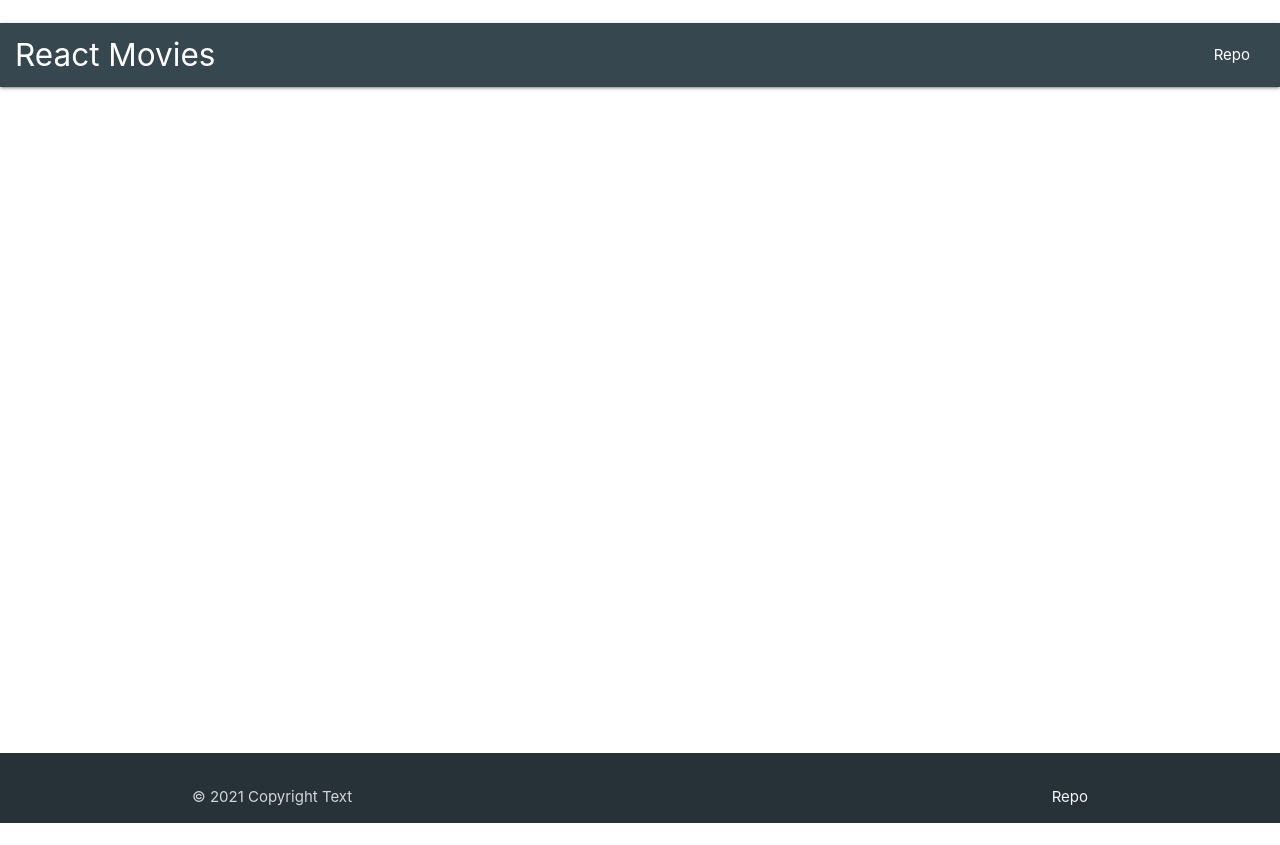
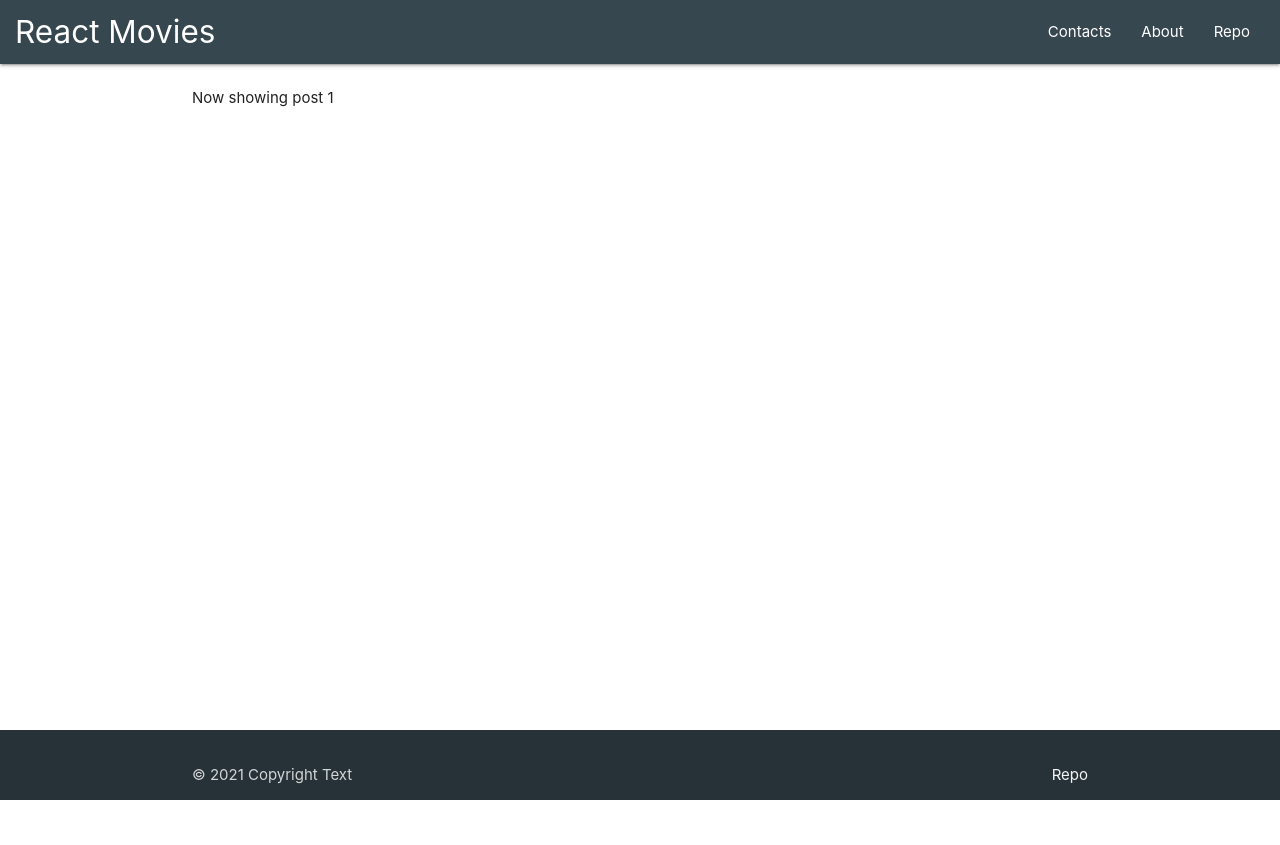
Before and after one commit to PavelMelnik94/food-project, a React (Create React App) app: page /movies/1 in a window 1280 px wide. After the commit the page ends 800 px from the top, so only its background shows below. Built offline with nearby package versions, Linux system fonts and the light colour scheme.

Commit message:
роутинг, свич, страница not found, и два хука из реакт-роутера: useParams, useHistory - знакомлюсь

```diff
--- a/src/App.js
+++ b/src/App.js
@@ -7,22 +7,27 @@ import "./App.css";
 import Home from "./pages/Home";
 import Contact from "./pages/Contact";
 import About from "./pages/About";
+import NotFound from "./pages/NotFound";
+import Movie from "./components/Movie";
 
 function App() {
   return (
-    <div className="content">
+    <div className="app">
+      <Router>
       <Header />
 
       <main className="container content">
-        <Router>
-<Route path='/about' component={About} />
-<Route path='/contact' component={Contact} />
-<Route path='/Home' component={Home} />
-
-        </Router>
+          <Switch>
+            <Route exact path="/" component={Home} />
+            <Route path="/about" component={About} />
+            <Route path="/contacts" component={Contact} />
+            <Route path='/movies/:title' component={ Movie } />
+            <Route component={NotFound} />
+          </Switch>
       </main>
 
       <Footer />
+        </Router>
     </div>
   );
 }
--- a/src/components/Header.jsx
+++ b/src/components/Header.jsx
@@ -1,14 +1,23 @@
+import { Link } from 'react-router-dom'
+
+
 function Header() {
   return (
     <>
       <nav className="blue-grey darken-3 nav">
         <div className="nav-wrapper">
-          <a href="#!" className="brand-logo">
+          <Link to="/" className="brand-logo">
             React Movies
-          </a>
+          </Link>
           <ul id="nav-mobile" className="right hide-on-med-and-down ">
             <li>
-              <a href="https://github.com/PavelMelnik94/food-project">Repo</a>
+              <Link to="/contacts">Contacts</Link>
+            </li>
+            <li>
+              <Link to="/about">About</Link>
+            </li>
+            <li>
+              <a href="https://github.com/PavelMelnik94/food-project" >Repo</a>
             </li>
           </ul>
         </div>
--- /dev/null
+++ b/src/components/Movie.jsx
@@ -0,0 +1,10 @@
+import React from "react";
+import {useParams, useHistory} from 'react-router-dom';
+
+export default function Movie() {
+
+    let { title } = useParams();
+    console.log(title);
+
+    return <div>Now showing post {title}</div>;
+}
--- a/src/pages/Contact.jsx
+++ b/src/pages/Contact.jsx
@@ -1,9 +1,9 @@
 import React from "react";
 
-export default function Contact() {
+export default function Contacts() {
   return (
     <div>
-      <h1>contact</h1>
+      <h1>contacts</h1>
     </div>
   );
 }
--- /dev/null
+++ b/src/pages/NotFound.jsx
@@ -0,0 +1,9 @@
+import React from 'react'
+
+export default function NotFound() {
+    return (
+        <div>
+            <h1>Page not found</h1>
+        </div>
+    )
+}
```
Also changed, not shown: src/index.css (line endings or trailing spaces).
